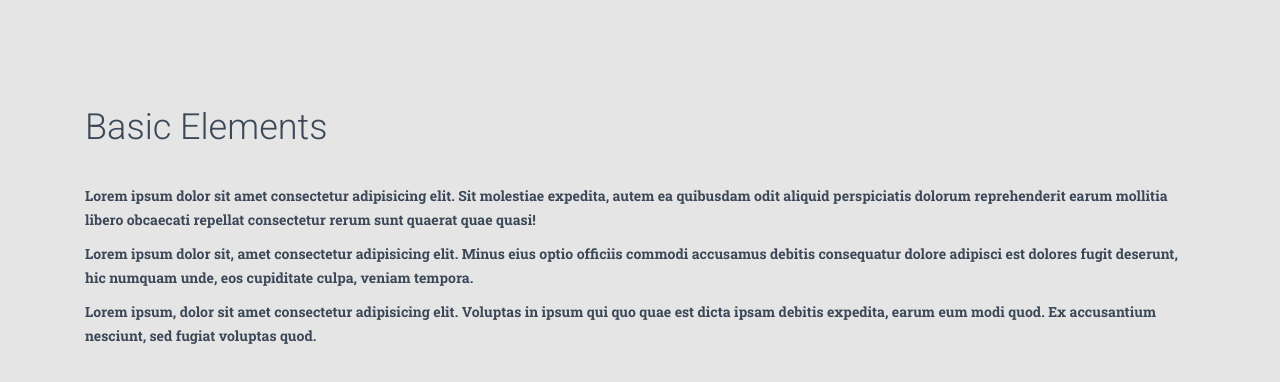
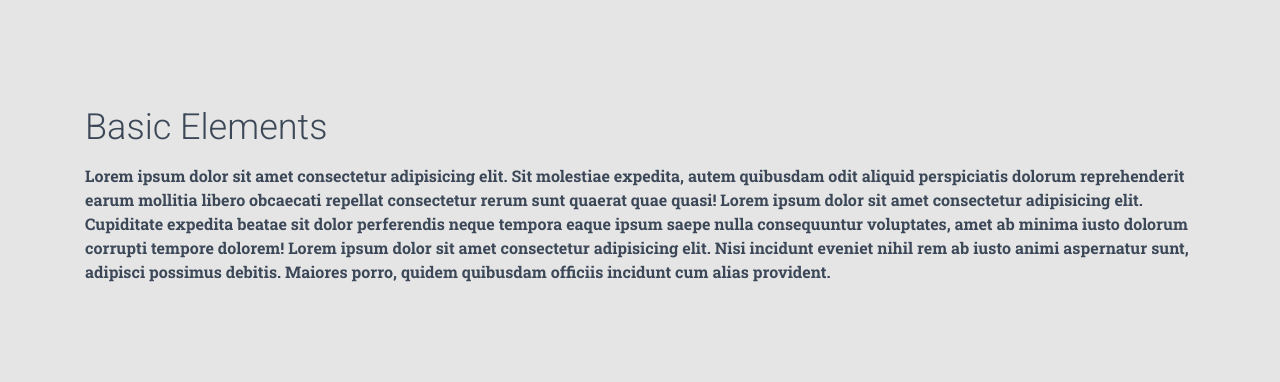
Before and after one commit to GEDAAM/gedaam_next, a Next.js app: page /sections/LandingSection in a window 1280 px wide. Shown: the top 382 px of the page. Built offline with nearby package versions, Linux system fonts and the light colour scheme.

Commit message:
Replaced raised wrapper with sheath

```diff
--- a/assets/jss/customCheckboxRadioSwitch.js
+++ b/assets/jss/customCheckboxRadioSwitch.js
@@ -161,10 +161,10 @@ const customCheckboxRadioSwitch = {
   },
   switchChecked: {
     '& + $switchBar': {
-      backgroundColor: 'rgba(156, 39, 176, 1) !important'
+      backgroundColor: '#34D09E !important'
     },
     '& $switchIcon': {
-      borderColor: '#9c27b0'
+      borderColor: '#34D09E'
     }
   },
   switchRoot: {
--- a/components/Header/Header.js
+++ b/components/Header/Header.js
@@ -32,7 +32,7 @@ export default function Header(props) {
       ? document.getElementById(changeColorOnScroll.scrollTargetId).scrollTop
       : window.scrollY;
 
-    const effectHeight = changeColorOnScroll.height || window.innerHeight * 0.6;
+    const effectHeight = changeColorOnScroll.height || window.innerHeight * 0.7;
 
     if (targetScroller > effectHeight) {
       document.body.getElementsByTagName('header')[0].classList.remove(classes[color]);
--- a/layouts/Parallax.js
+++ b/layouts/Parallax.js
@@ -1,6 +1,5 @@
 import { cloneElement } from 'react';
 import PropTypes from 'prop-types';
-import classNames from 'classnames';
 import { makeStyles } from '@material-ui/core/styles';
 import styles from '../assets/jss/pages/main';
 
@@ -27,7 +26,7 @@ export default function Parallax(props) {
           <div className="section parallax">
             <div className={classes.container}>{props.content}</div>
           </div>
-          <div className={classNames(classes.main, classes.mainRaised)}>{props.children}</div>
+          <div>{props.children}</div>
           <Footer />
         </div>
       </div>
--- a/pages/sections/LandingSection.js
+++ b/pages/sections/LandingSection.js
@@ -12,25 +12,14 @@ export default function LandingSection() {
       <div className={classes.container}>
         <div className={classes.title}>
           <h2>Basic Elements</h2>
-        </div>
-        <div id="buttons">
-          <div className={classes.title}>
-            <p>
-              Lorem ipsum dolor sit amet consectetur adipisicing elit. Sit molestiae expedita, autem
-              ea quibusdam odit aliquid perspiciatis dolorum reprehenderit earum mollitia libero
-              obcaecati repellat consectetur rerum sunt quaerat quae quasi!
-            </p>
-            <p>
-              Lorem ipsum dolor sit, amet consectetur adipisicing elit. Minus eius optio officiis
-              commodi accusamus debitis consequatur dolore adipisci est dolores fugit deserunt, hic
-              numquam unde, eos cupiditate culpa, veniam tempora.
-            </p>
-            <p>
-              Lorem ipsum, dolor sit amet consectetur adipisicing elit. Voluptas in ipsum qui quo
-              quae est dicta ipsam debitis expedita, earum eum modi quod. Ex accusantium nesciunt,
-              sed fugiat voluptas quod.
-            </p>
-          </div>
+          Lorem ipsum dolor sit amet consectetur adipisicing elit. Sit molestiae expedita, autem
+          quibusdam odit aliquid perspiciatis dolorum reprehenderit earum mollitia libero obcaecati
+          repellat consectetur rerum sunt quaerat quae quasi! Lorem ipsum dolor sit amet consectetur
+          adipisicing elit. Cupiditate expedita beatae sit dolor perferendis neque tempora eaque
+          ipsum saepe nulla consequuntur voluptates, amet ab minima iusto dolorum corrupti tempore
+          dolorem! Lorem ipsum dolor sit amet consectetur adipisicing elit. Nisi incidunt eveniet
+          nihil rem ab iusto animi aspernatur sunt, adipisci possimus debitis. Maiores porro, quidem
+          quibusdam officiis incidunt cum alias provident.
         </div>
       </div>
     </div>
```
Also changed, not shown: assets/jss/components/parallaxStyle.js (deleted, +0 -40 lines), components/Header/HeaderLinks.js (+2 -10 lines), components/InfoArea/InfoArea.js (+7 -15 lines), layouts/parallaxStyle.js (added, +40 -0 lines), pages/main.js (+5 -2 lines).
